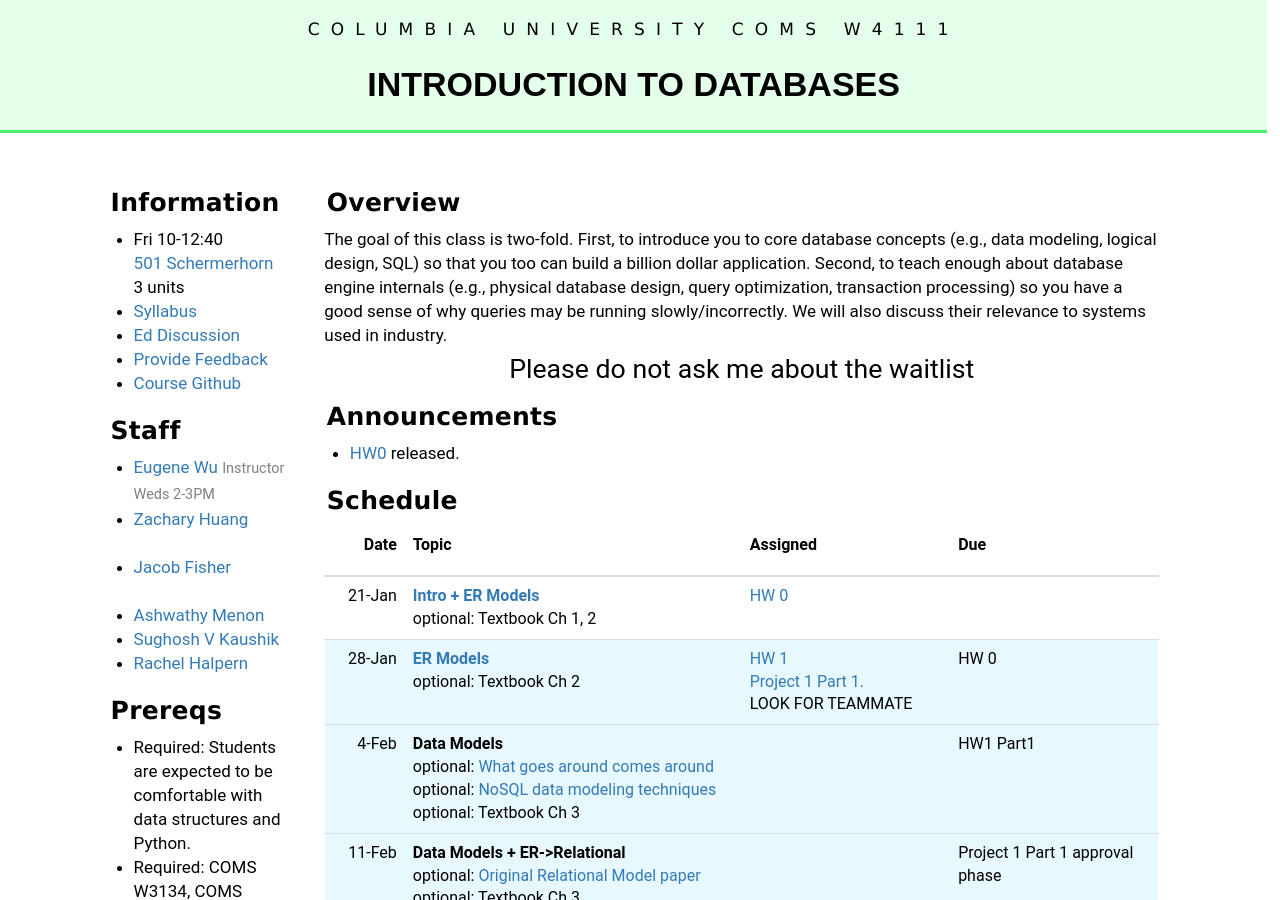
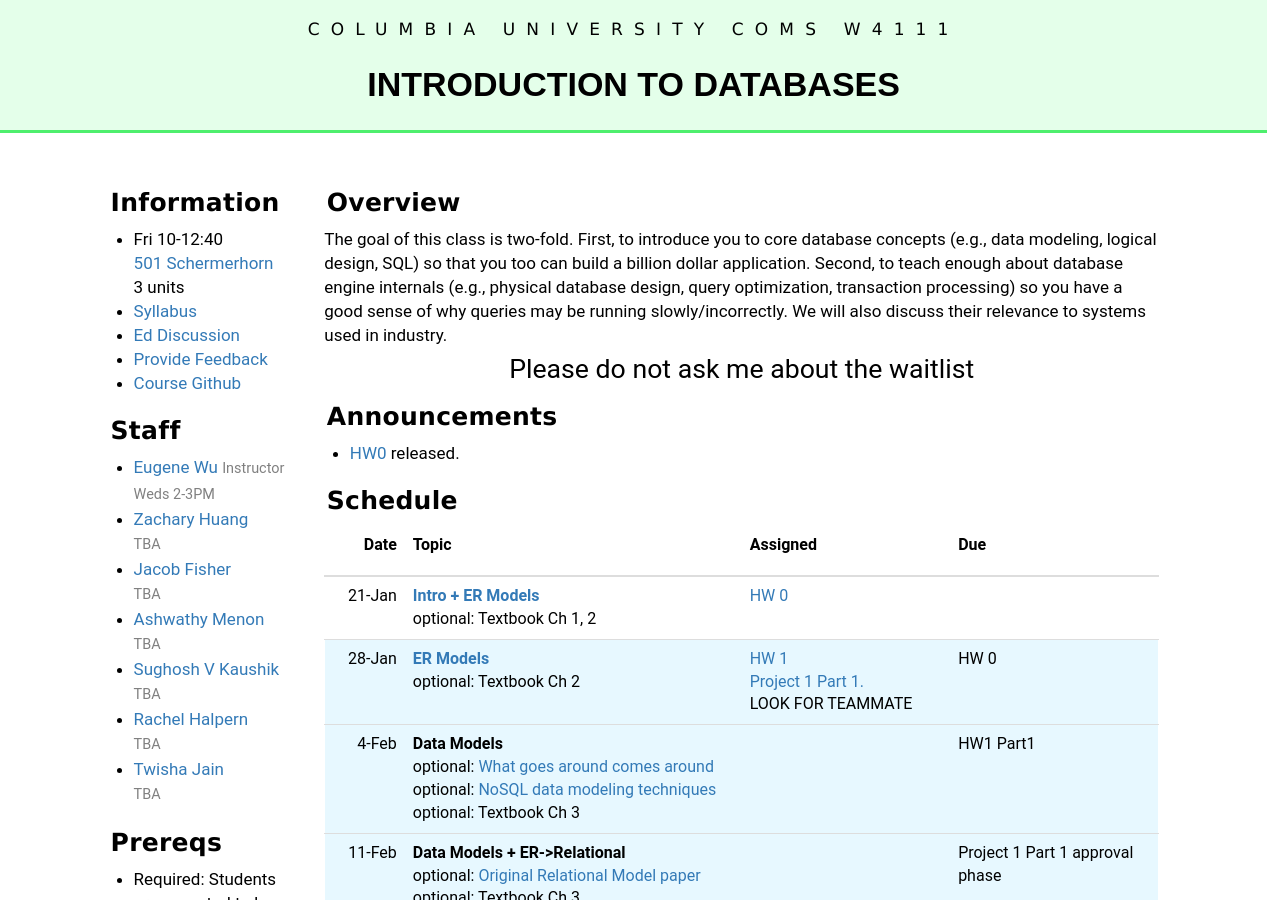
Before and after one commit to Kitatine/w4111.github.io, a Jekyll site: the page built from index.md, in a window 1280 px wide and 900 px high. Built offline with Jekyll 4.4.1, drawn with Linux system fonts in a browser that asks for light colours.

Commit message:
lazy commit msg

```diff
--- a/_includes/index_left.md
+++ b/_includes/index_left.md
@@ -13,16 +13,18 @@
 
 * [Eugene Wu](http://www.eugenewu.net) <small>Instructor</small>
   <small>Weds 2-3PM</small>
-* [Zachary Huang](http://www.columbia.edu/~zh2408/)<br/>
-  <small></small>
-* [Jacob Fisher](#)<br/>
-  <small></small>
-* [Ashwathy Menon](#)<br/>
-  <small></small>
-* [Sughosh V Kaushik](#)<br/>
-  <small></small>
-* [Rachel Halpern](#)<br/>
-  <small></small>
+* [Zachary Huang](http://www.columbia.edu/~zh2408/)
+  <small>TBA</small>
+* [Jacob Fisher](#)
+  <small>TBA</small>
+* [Ashwathy Menon](#)
+  <small>TBA</small>
+* [Sughosh V Kaushik](#)
+  <small>TBA</small>
+* [Rachel Halpern](#)
+  <small>TBA</small>
+* [Twisha Jain](#)
+  <small>TBA</small>
 
 
 
```
